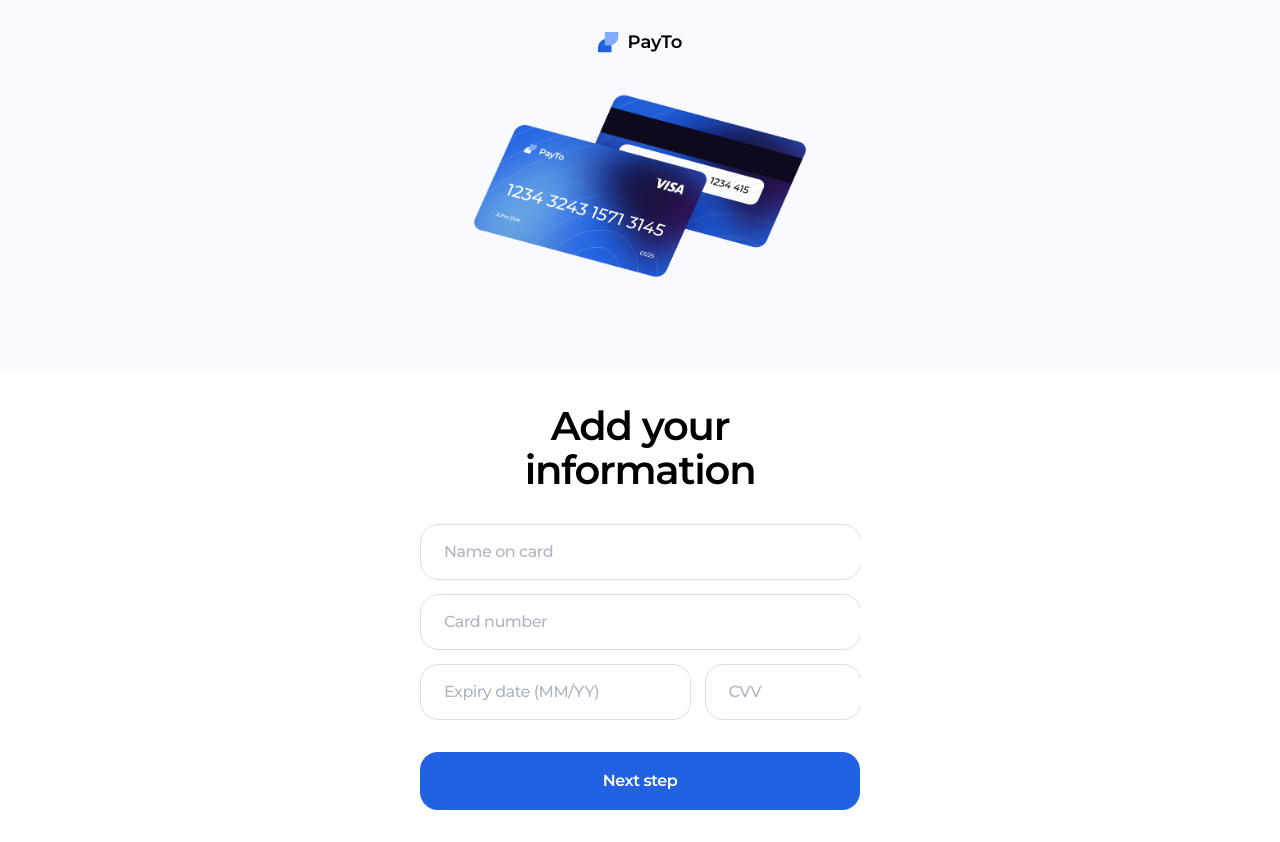
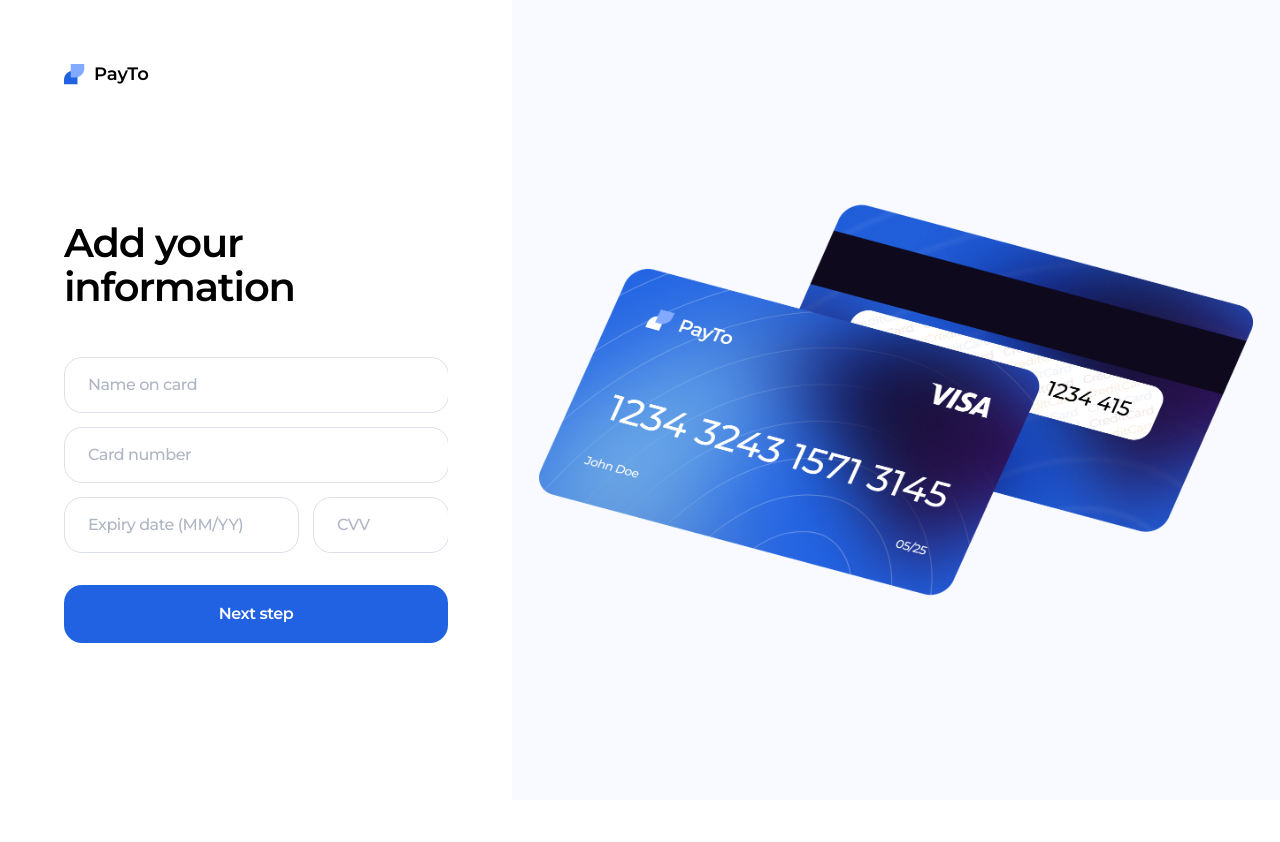
Before and after one commit to piotrfijol/payto-form, a website built with Vite: page index.html in a window 1280 px wide. After the commit the page ends 800 px from the top, so only its background shows below. Built offline with nearby package versions, Linux system fonts and the light colour scheme.

Commit message:
Write styles for desktop devices

```diff
--- a/index.html
+++ b/index.html
@@ -16,6 +16,7 @@
         <h1>PayTo</h1>
       </div>
     </header>
+    <div class="wrapper">
       <div class="background">
         <img src="/images/credit-cards.png" alt="" srcset="">
       </div>
@@ -62,6 +63,7 @@
         </form>
       </div>
     </div>
+  </div>
 
   <script type="module" src="/src/global-scripts/main.js"></script>
   <script type="module" src="/src/pages/home-page/scripts/home-page.js"></script>
--- a/src/pages/home-page/styles/home-page.scss
+++ b/src/pages/home-page/styles/home-page.scss
@@ -32,6 +32,7 @@
 
     .background img {
         height: 50%;
+        max-height: 400px;
     }
 
     .form-container {
@@ -148,7 +149,54 @@
             &__title {
                 text-align: center;
                 font-size: 2.5rem;
+                line-height: 110%;
             }
         }
     }
 }
+
+@media (min-width: 1024px) {
+    #home-page {
+        flex-direction: row;
+
+        header {
+            padding: 4rem;
+            padding-bottom: 0 !important;
+        }
+
+        .wrapper {
+            display: flex;
+            flex-direction: row-reverse;
+            height: 100vh;
+            width: 100%;
+            align-items: center;
+        }
+
+        .logo-wrapper {
+            justify-content: flex-start !important;
+        }
+
+        .background {
+            flex: 2;
+            height: 100%;
+        }
+
+        .background img {
+            transform: scale(1.15) translateY(25px)''
+        }
+
+        .form-container {
+            flex: 1;
+            padding: 4rem;
+            padding-top: 8rem;
+
+            &__title {
+                text-align: left;
+            }
+
+            form {
+                margin-top: 3rem;
+            }
+        }
+    }
+}
```
Lines whose indentation alone changed are shown as unchanged.
